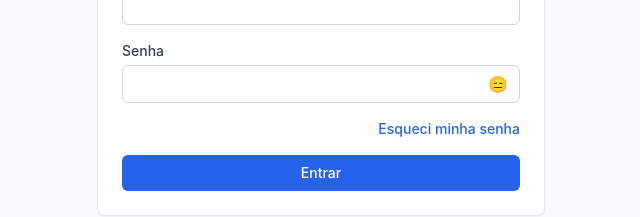
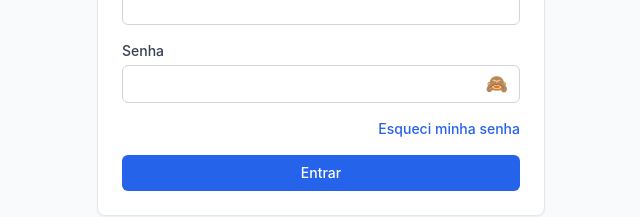
Before and after one commit to Andersonfrfilho/financing-chatbot, a React (Vite) app in the folder apps/web/: page / in a window 1280 px wide. Shown: the part 365-582 px from the top of the page, without its empty margins (319-959 px from the left). Built offline with nearby package versions, Linux system fonts and the light colour scheme; no server answers.

Commit message:
fix(login): olho aberto 👁️ vs olho fechado 🙈

```diff
--- a/apps/web/src/pages/LoginPage.tsx
+++ b/apps/web/src/pages/LoginPage.tsx
@@ -54,9 +54,9 @@ export function LoginPage() {
               <button
                 type="button"
                 onClick={() => setShowPassword(!showPassword)}
-                className="absolute right-3 top-1/2 -translate-y-1/2 text-gray-500 hover:text-gray-700"
+                className="absolute right-3 top-1/2 -translate-y-1/2 text-gray-500 hover:text-gray-700 text-lg"
               >
-                {showPassword ? '👁️' : '😑'}
+                {showPassword ? '👁️' : '🙈'}
               </button>
             </div>
           </div>
```
